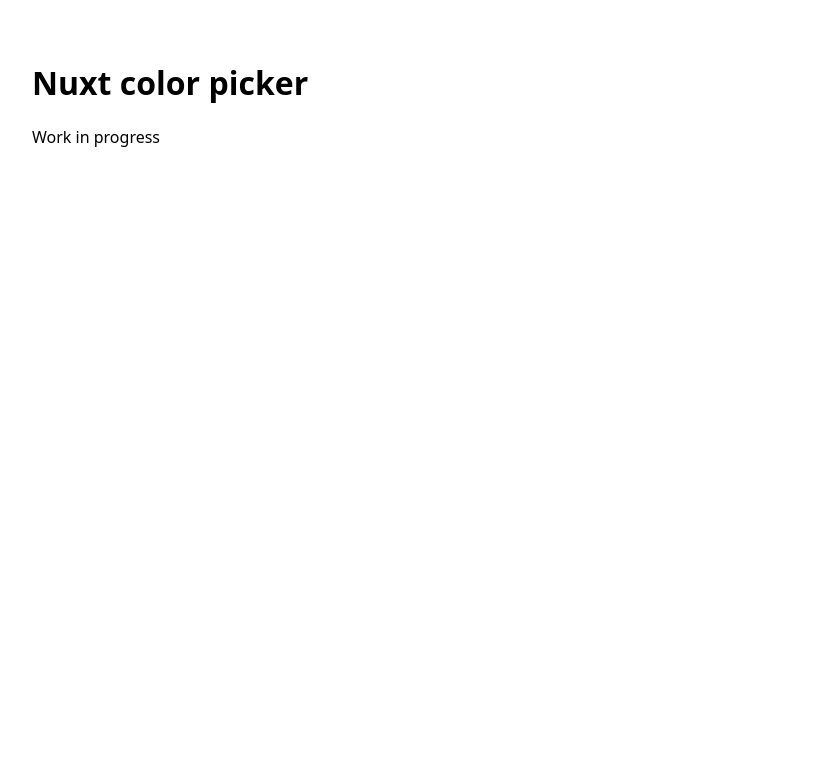
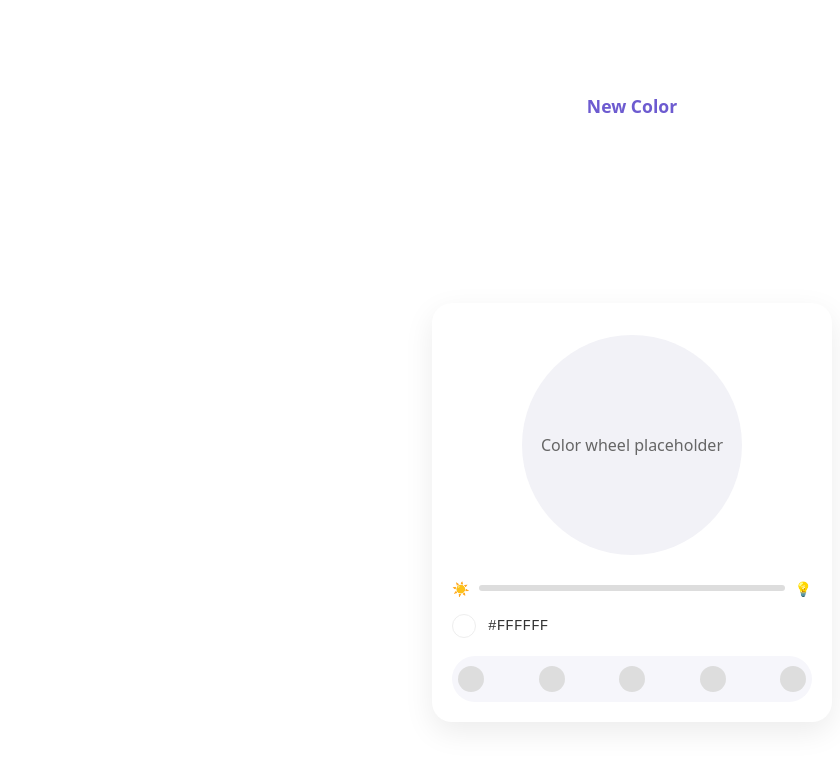
Before and after one commit to isidoravujasin/nuxt-color-picker, a Nuxt app: page / in a window 1280 px wide. Shown: the top 764 px of the page, without its empty margins (8-848 px from the left). Built offline with nearby package versions, Linux system fonts and the light colour scheme.

Commit message:
feat: add initial color picker view

```diff
--- a/app/app.vue
+++ b/app/app.vue
@@ -1,13 +1,7 @@
+<script setup lang="ts">
+import ColorPickerView from '../components/color-picker/ColorPickerView.vue'
+</script>
+
 <template>
-  <main class="app">
-    <h1>Nuxt color picker</h1>
-    <p>Work in progress</p>
-  </main>
+  <ColorPickerView />
 </template>
-
-<style>
-  .app {
-    padding: 2rem;
-    font-family: system-ui, sans-serif;
-  }
-</style>
--- /dev/null
+++ b/components/color-picker/BrightnessSlider.vue
@@ -0,0 +1,13 @@
+<template>
+  <div class="row">
+    <span class="icon">☀️</span>
+    <div class="line"></div>
+    <span class="icon">💡</span>
+  </div>
+</template>
+
+<style scoped>
+.row { display:flex; align-items:center; gap:10px; }
+.line { flex:1; height: 6px; border-radius: 999px; background:#ddd; }
+.icon { font-size: 14px; }
+</style>
--- /dev/null
+++ b/components/color-picker/ColorPickerView.vue
@@ -0,0 +1,43 @@
+<script setup lang="ts">
+import ColorWheel from './ColorWheel.vue'
+import BrightnessSlider from './BrightnessSlider.vue'
+import PresetsBar from './PresetsBar.vue'
+import ColorPreview from './ColorPreview.vue'
+</script>
+
+<template>
+  <main class="page">
+    <header class="header">
+      <h1 class="title">New Color</h1>
+    </header>
+
+    <section class="card">
+      <div class="wheelWrap">
+        <ColorWheel />
+      </div>
+
+      <div class="sliderWrap">
+        <BrightnessSlider />
+      </div>
+
+      <div class="previewWrap">
+        <ColorPreview />
+      </div>
+
+      <div class="presetsWrap">
+        <PresetsBar />
+      </div>
+    </section>
+  </main>
+</template>
+
+<style scoped>
+.page { min-height: 100vh; display: grid; place-items: center; font-family: system-ui, sans-serif; }
+.card { width: 360px; padding: 20px; border-radius: 20px; background: white; box-shadow: 0 10px 30px rgba(0,0,0,0.08); }
+.header { margin-bottom: 12px; }
+.title { font-size: 1.1rem; margin: 0; color: #6d5bd0; }
+.wheelWrap { display: grid; place-items: center; padding: 12px 0; }
+.sliderWrap { margin-top: 12px; }
+.previewWrap { margin-top: 16px; }
+.presetsWrap { margin-top: 18px; }
+</style>
--- /dev/null
+++ b/components/color-picker/ColorPreview.vue
@@ -0,0 +1,12 @@
+<template>
+  <div class="preview">
+    <div class="swatch"></div>
+    <code class="code">#FFFFFF</code>
+  </div>
+</template>
+
+<style scoped>
+.preview { display:flex; align-items:center; gap:12px; }
+.swatch { width: 22px; height: 22px; border-radius: 999px; background: #fff; border: 1px solid #eee; }
+.code { font-size: 0.9rem; color:#333; }
+</style>
--- /dev/null
+++ b/components/color-picker/ColorWheel.vue
@@ -0,0 +1,15 @@
+<template>
+    <div class="box"> Color wheel placeholder </div>
+</template>
+
+<style scoped>
+.box {
+    width: 220px;
+    height: 220px;
+    border-radius:
+    999px; background: #f2f2f7;
+    display: grid;
+    place-items: center;
+    color:#666;
+    }
+</style>
--- /dev/null
+++ b/components/color-picker/PresetsBar.vue
@@ -0,0 +1,14 @@
+<template>
+  <div class="bar">
+    <button class="dot" aria-label="preset 1"></button>
+    <button class="dot" aria-label="preset 2"></button>
+    <button class="dot" aria-label="preset 3"></button>
+    <button class="dot" aria-label="preset 4"></button>
+    <button class="dot" aria-label="preset 5"></button>
+  </div>
+</template>
+
+<style scoped>
+.bar { display:flex; justify-content: space-between; padding: 10px 6px; border-radius: 999px; background: #f6f6fb; }
+.dot { width: 26px; height: 26px; border-radius: 999px; border: 0; background: #ddd; cursor: pointer; }
+</style>
--- /dev/null
+++ b/nuxt.d.ts
@@ -0,0 +1,2 @@
+/// <reference types="nuxt" />
+export {}
```
